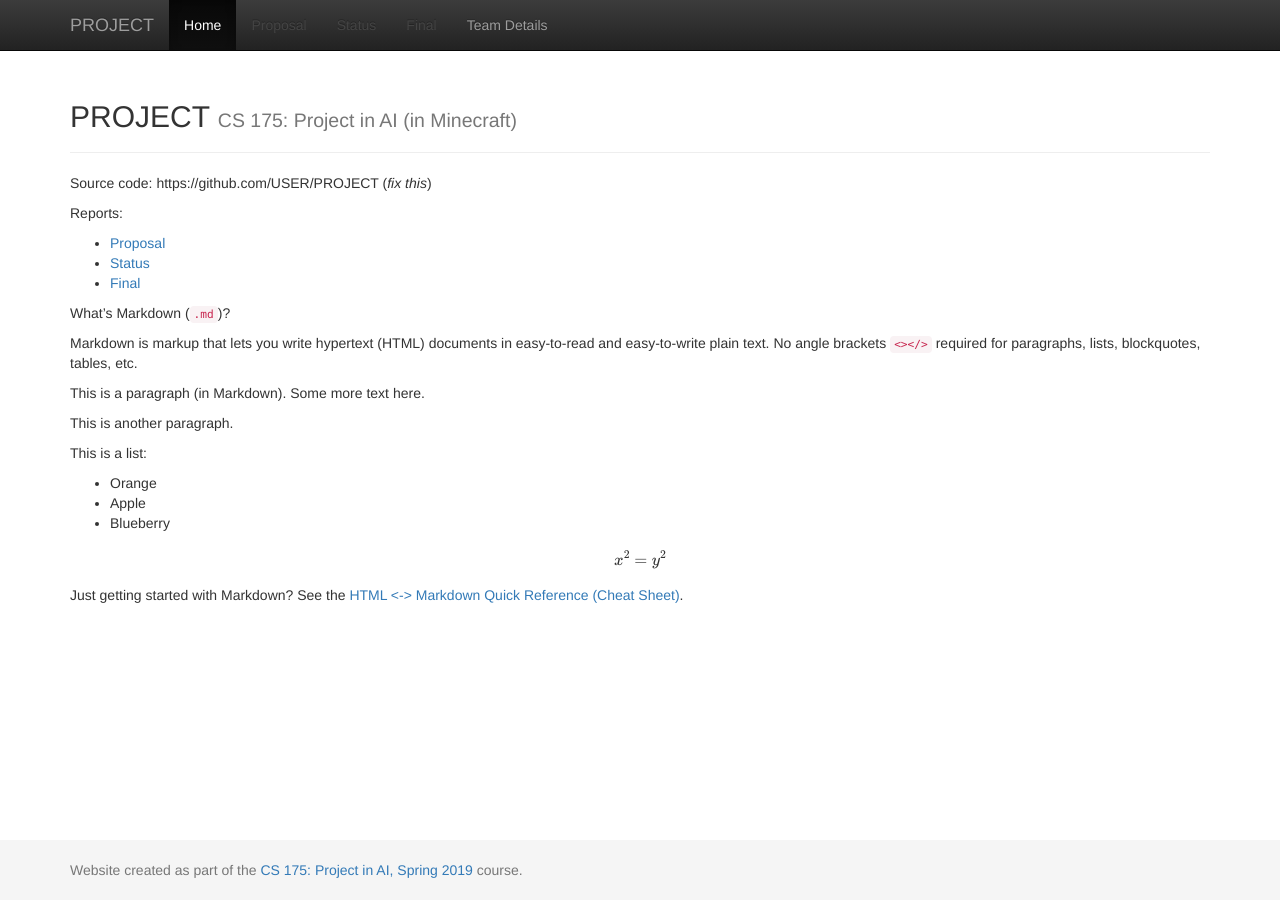
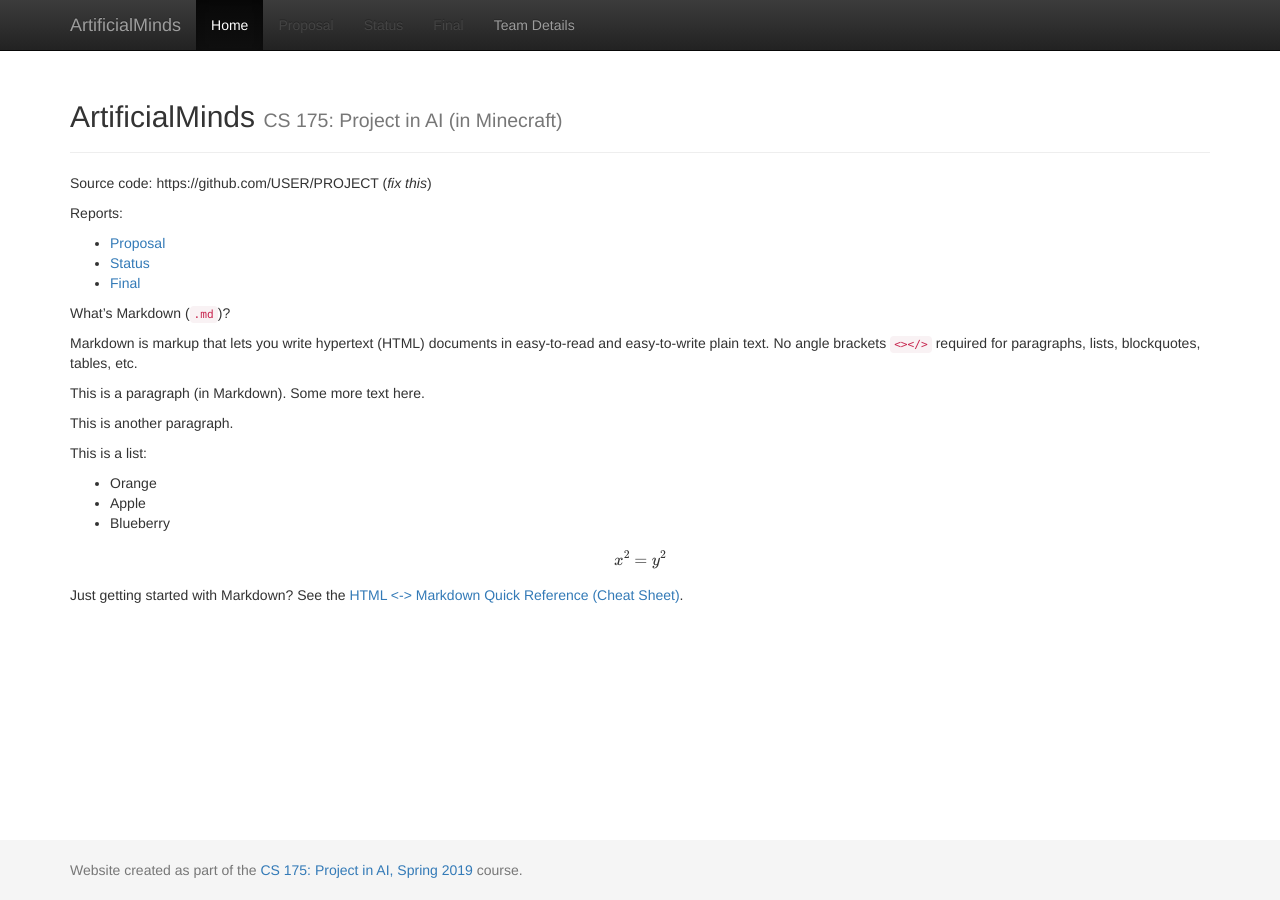
Before and after one commit to AMNANADEEM/ArtificialMinds, a Jekyll site: the page built from docs/index.md, in a window 1280 px wide. Built offline with Jekyll 4.4.1, drawn with Linux system fonts in a browser that asks for light colours; formulas are drawn with MathJax 3.

Commit message:
Update _config.yml

```diff
--- a/docs/_config.yml
+++ b/docs/_config.yml
@@ -1,7 +1,7 @@
 ###########
 # site.title
 
-title:    'PROJECT'
+title:    'ArtificialMinds'
 subtitle: 'CS 175: Project in AI (in Minecraft)'
 
 
```
